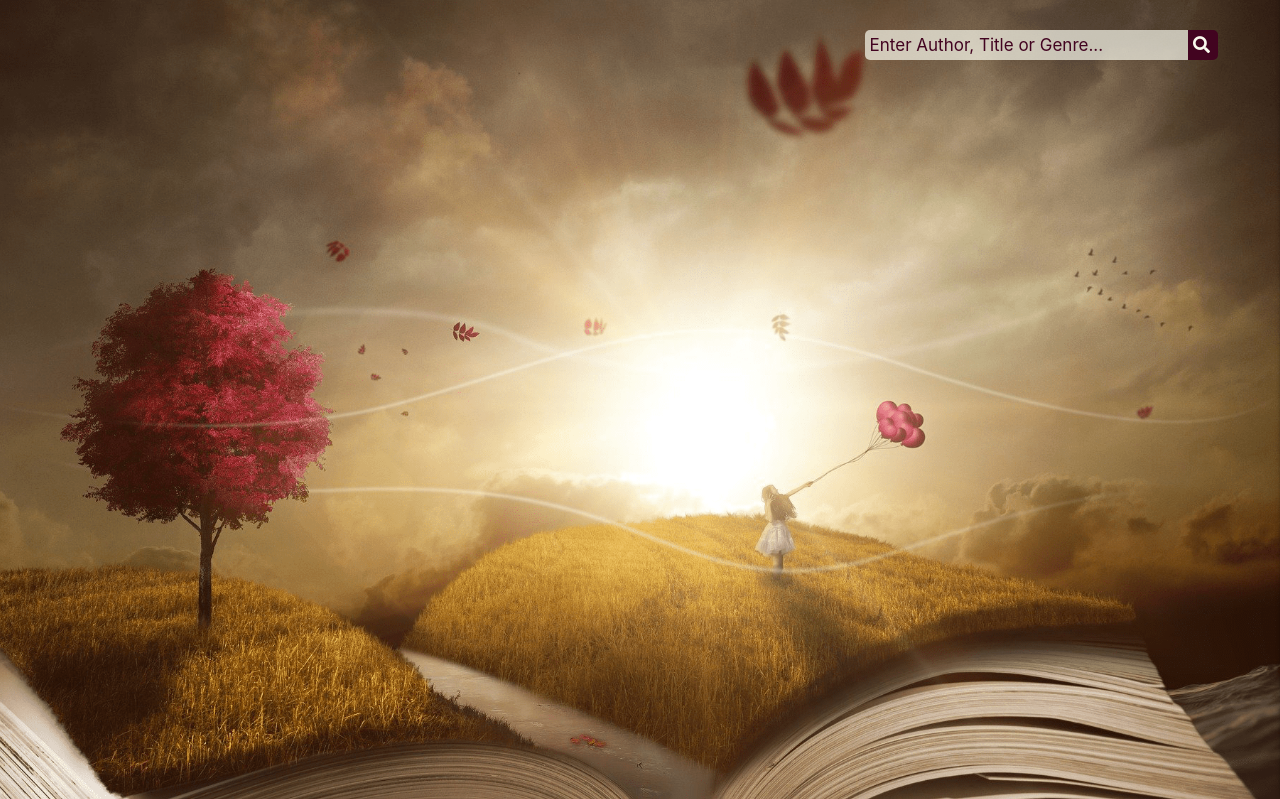
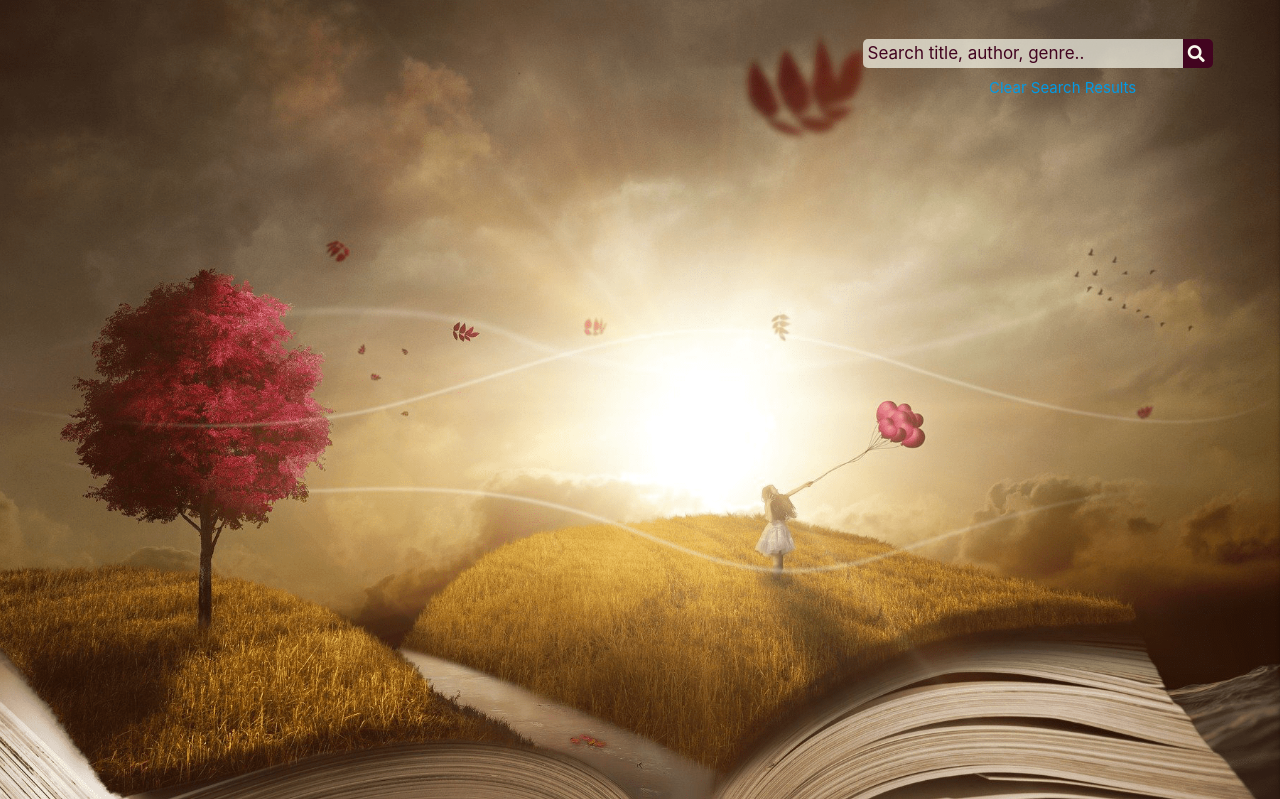
Before and after one commit to Code-Institute-Submissions/Fantastic-Books, a Flask app: page /reviews in a window 1280 px wide. Shown: the part 64-863 px from the top of the page. Run offline with Flask 2, Linux system fonts and the light colour scheme; data that the repository does not hold is empty; some libraries are stand-ins or nearby versions.

Commit message:
Add search functionality

```diff
--- a/app.py
+++ b/app.py
@@ -150,9 +150,11 @@ def delete_review(review_id):
     return redirect(url_for("profile"))
 
 
-@app.route("/search")
+@app.route("/search", methods=["GET", "POST"])
 def search():
-    return render_template("search.html")
+    search = request.form.get("search")
+    reviews = list(mongo.db.reviews.find({"$text": {"$search": search}}))
+    return render_template("reviews.html", reviews=reviews)
 
 
 @app.route("/logout")
--- a/static/css/style.css
+++ b/static/css/style.css
@@ -86,16 +86,10 @@ nav a {
   padding: 6px;
   border-radius: 5px;
   border: none;
-  margin-top: 2rem;
-
+  margin-top: 1.5rem;
 }
 
 .search-bar {
-align-items: right;
-
-}
-
-.search-bar form {
     background-color: none;
     align-items: center;
 }
@@ -138,6 +132,7 @@ form.search-bar::after {
   clear: both;
   display: table;
 }
+
 
 /* Mobile Search */
 .mobile-search {
--- a/templates/reviews.html
+++ b/templates/reviews.html
@@ -7,13 +7,17 @@
 
 <!-- Search Bar-->
 <section>
-    <div class="row no-margin">
-        <div class= "col m4 offset-m8 search-container hide-on-small-only">
-            <form class="search-bar" method="POST" action="">
-                <input type="text" name="search" id="search" placeholder="Enter Author, Title or Genre...">
+    <div class="row no-margin search-container reviews-page">
+        <form action="{{ url_for('search') }}" method="post" class="search-bar">
+            <div class="input-field col m4 offset-m8 hide-on-small-only">
+                <input type="text" name="search" id="search" minlength="3" required placeholder="Search title, author, genre..">
+                <label for="search" class="hide"></label>
                 <button type="submit"><i class="fas fa-search"></i></button>
-            </form>
-        </div>
+            </div>
+            <div class="col m4 offset-m8 center-align">
+                <a href="{{ url_for('reviews') }}" class="clear hide-on-small-only">Clear Search Results</a>
+            </div>
+        </form>
     </div>
 </section>
 
```
